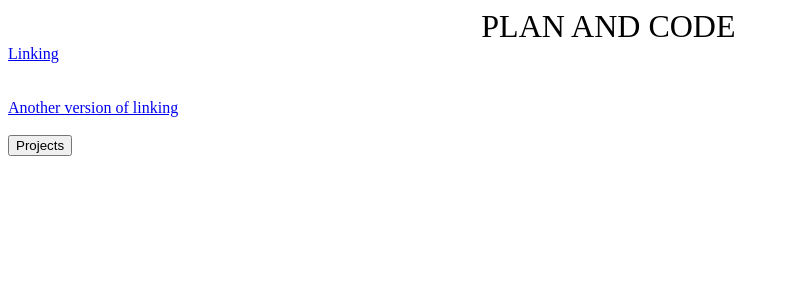
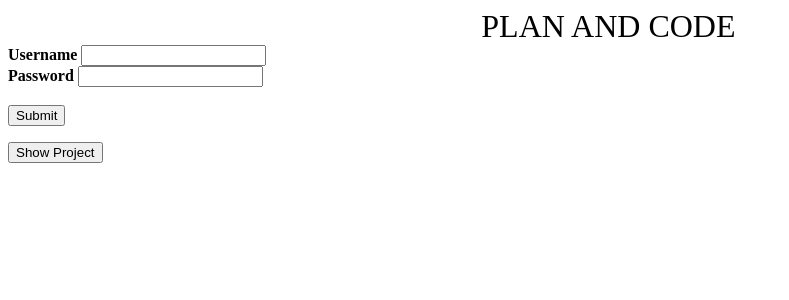
Before and after one commit to PlanAndCode/PlanAndCode, a Django app: page / in a window 1280 px wide. Shown: the top 300 px of the page, without its empty margins (0-789 px from the left). Run offline with Django 3.2, Linux system fonts and the light colour scheme.

Commit message:
Update index.html

```diff
--- a/Django_planandcode/templates/index.html
+++ b/Django_planandcode/templates/index.html
@@ -1,7 +1,6 @@
 <title>Title</title>
 </head>
 <body>
-
 
         <div class="container" style="width:95%">
         <center>
@@ -10,17 +9,24 @@
         </div>
         </center>
         </div>
-	<div class="header">
 
-       <a href="{% url 'plan' %}">Linking</a><br><br><br>
 
-	 <a href="/plan" class="dark" style="cursor: pointer;">Another version of linking</a><br><br>
+       <form method='POST' action='.'>{% csrf_token %}
+     <label><b>Username</b></label>
 
-        <form action="{% url 'plan' %}">
-        <input type="submit" value="Projects">
+       <input name='textfield' type='uname' ><br>
+       <label><b>Password</b></label>
+       <input name='textfield2' type='psw' ><br><br>
+       <input type='submit' value='Submit'>
        </form>
 
 
-   </div>
+
+        <form method='POST2' action="{% url 'page2' %}">
+        <input type="submit" value="Show Project">
+         </form>
+
+
+
 </body>
 </html>
```
Lines whose indentation alone changed are shown as unchanged.
